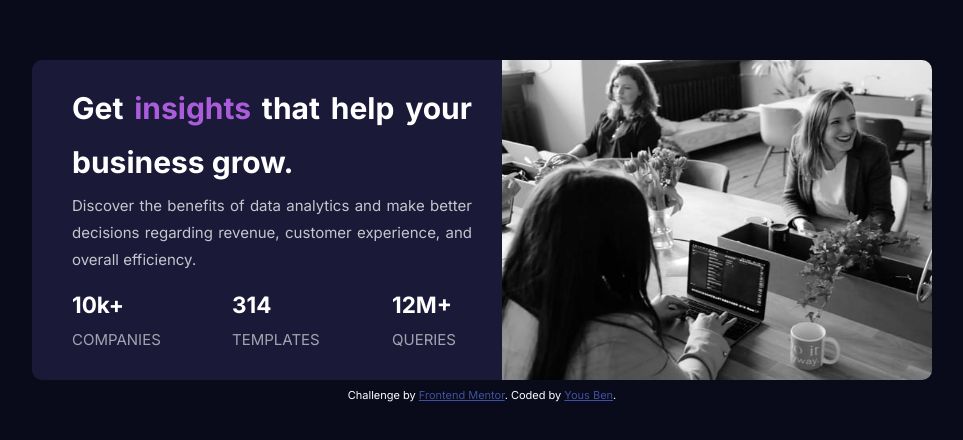
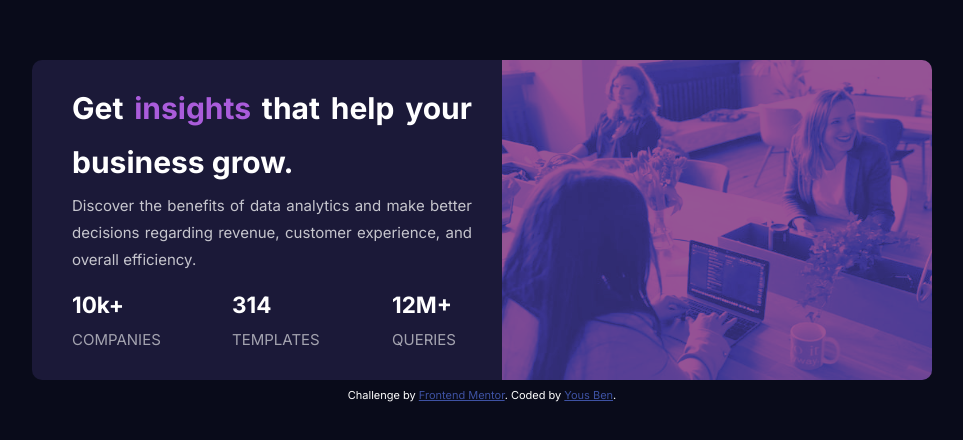
Before and after one commit to yousra10/Stats-preview-card-component-main, a plain HTML site: page index.html in a window 1280 px wide. Shown: the part 180-620 px from the top of the page, without its empty margins (158-1121 px from the left). Drawn offline with Linux system fonts and the light colour scheme.

Commit message:
Update styles.css
I add a filter color on the class selector :
.image-header{  filter: invert(16%) sepia(54%) saturate(3972%) hue-rotate(239deg) brightness(60%) contrast(86%);}

```diff
--- a/css/styles.css
+++ b/css/styles.css
@@ -59,6 +59,7 @@ justify-content:space-around;
 }
 
 .image-header{
+  filter: invert(16%) sepia(54%) saturate(3972%) hue-rotate(239deg) brightness(60%) contrast(86%);
   width: 430px;
   height: 320px;
   border-radius:0 10px 10px 0;
```
